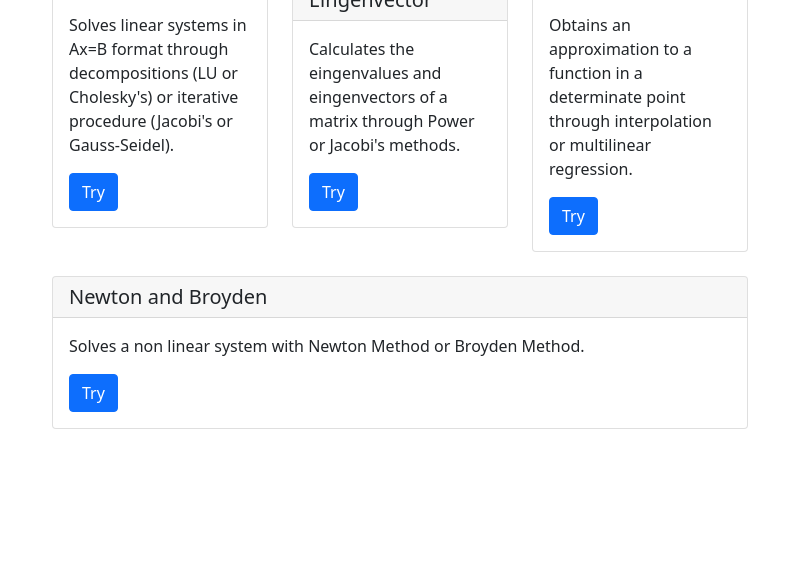
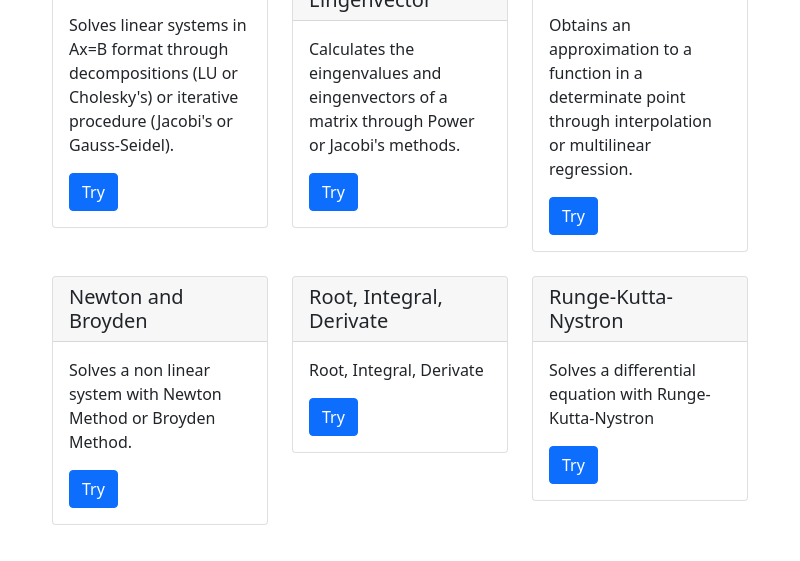
Before and after one commit to thiagomachado/linearAlgebra, an Electron app: page index.html in a window 800 px wide. Shown: the part 135-696 px from the top of the page. Drawn offline with Linux system fonts and the light colour scheme.

Commit message:
add elements to every problem to be solved in the index

```diff
--- a/index.html
+++ b/index.html
@@ -50,6 +50,24 @@
             </div>
           </div>
         </div>
+        <div class="col">
+          <div class="card">
+            <h5 class="card-header">Root, Integral, Derivate</h5>
+            <div class="card-body">
+              <p class="card-text text-justify">Root, Integral, Derivate</p>
+              <a href="#" class="btn btn-primary">Try</a>
+            </div>
+          </div>
+        </div>
+        <div class="col">
+          <div class="card">
+            <h5 class="card-header">Runge-Kutta-Nystron</h5>
+            <div class="card-body">
+              <p class="card-text text-justify">Solves a differential equation with Runge-Kutta-Nystron  </p>
+              <a href="runge_kutta.html" class="btn btn-primary">Try</a>
+            </div>
+          </div>
+        </div>
       </div>
     </div>
 
```
